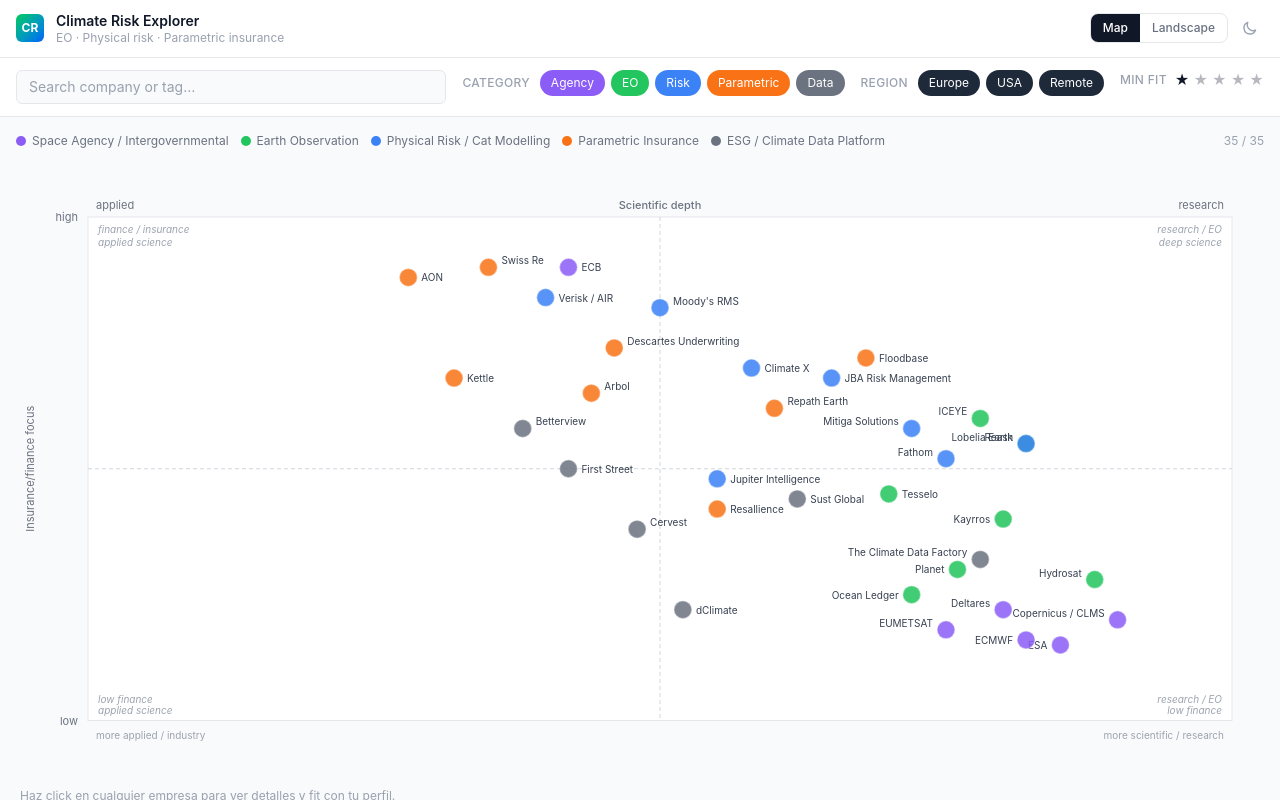
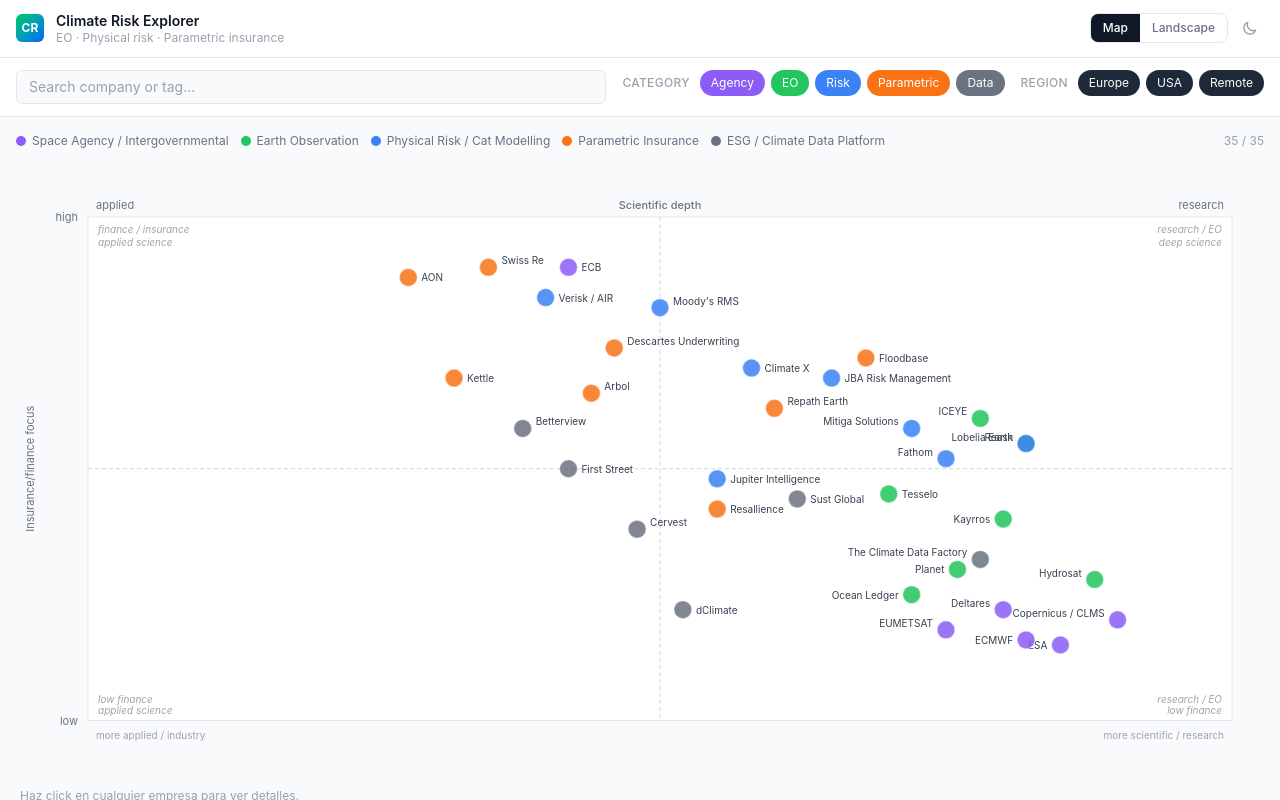
Before and after one commit to dbrisaro/climate-careers, a React (Vite) app: page / in a window 1280 px wide. Built offline with nearby package versions, Linux system fonts and the light colour scheme.

Commit message:
Remove fit/stars from UI

```diff
--- a/src/App.jsx
+++ b/src/App.jsx
@@ -14,7 +14,6 @@
   search: '',
   categories: ALL_CATEGORIES,
   regions: ALL_REGIONS,
-  minFit: 1,
 };
 
 export default function App() {
@@ -34,7 +33,6 @@
     return companiesData.filter((c) => {
       if (!filters.categories.includes(c.category)) return false;
       if (!filters.regions.includes(c.region) && !filters.regions.includes('Remote')) return false;
-      if (c.fit < filters.minFit) return false;
       if (q) {
         const inName = c.name.toLowerCase().includes(q);
         const inTags = c.tags.some((t) => t.toLowerCase().includes(q));
@@ -143,11 +141,7 @@
                           <p className="text-sm font-medium text-gray-900 dark:text-gray-50 truncate">{c.name}</p>
                           <p className="text-xs text-gray-400 truncate">{c.description}</p>
                         </div>
-                        <div className="flex gap-0.5 shrink-0">
-                          {[1,2,3,4,5].map(i => (
-                            <span key={i} className={`text-xs ${i <= c.fit ? 'text-amber-400' : 'text-gray-200 dark:text-gray-700'}`}>★</span>
-                          ))}
-                        </div>
+                        <span className="text-xs text-gray-400 shrink-0">{c.region}</span>
                       </button>
                     );
                   })}
--- a/src/components/CompanyPanel.jsx
+++ b/src/components/CompanyPanel.jsx
@@ -1,31 +1,9 @@
 import { CATEGORY_CONFIG } from '../constants';
 
 const FLAG = {
-  EU: '🇪🇺',
-  FR: '🇫🇷',
-  GB: '🇬🇧',
-  ES: '🇪🇸',
-  PT: '🇵🇹',
-  US: '🇺🇸',
-  NL: '🇳🇱',
-  DE: '🇩🇪',
-  FI: '🇫🇮',
-  AU: '🇦🇺',
-  CH: '🇨🇭',
-  BM: '🇧🇲',
+  EU: '🇪🇺', FR: '🇫🇷', GB: '🇬🇧', ES: '🇪🇸', PT: '🇵🇹',
+  US: '🇺🇸', NL: '🇳🇱', DE: '🇩🇪', FI: '🇫🇮', AU: '🇦🇺', CH: '🇨🇭', BM: '🇧🇲',
 };
-
-function Stars({ n }) {
-  return (
-    <div className="flex gap-0.5">
-      {[1, 2, 3, 4, 5].map((i) => (
-        <span key={i} className={`text-base ${i <= n ? 'text-amber-400' : 'text-gray-200 dark:text-gray-700'}`}>
-          ★
-        </span>
-      ))}
-    </div>
-  );
-}
 
 export default function CompanyPanel({ company, onClose }) {
   if (!company) return null;
@@ -40,9 +18,12 @@
             <span className="text-xl">{FLAG[company.country] ?? '🌍'}</span>
             <h2 className="text-lg font-semibold text-gray-900 dark:text-gray-50">{company.name}</h2>
           </div>
-          <span className={`inline-block text-xs font-medium px-2 py-0.5 rounded-full ${cfg.badge}`}>
-            {cfg.label}
-          </span>
+          <div className="flex items-center gap-2">
+            <span className={`inline-block text-xs font-medium px-2 py-0.5 rounded-full ${cfg.badge}`}>
+              {cfg.label}
+            </span>
+            <span className="text-xs text-gray-400">{company.region}</span>
+          </div>
         </div>
         <button
           onClick={onClose}
@@ -53,23 +34,14 @@
         </button>
       </div>
 
-      {/* Fit */}
-      <div className="flex items-center gap-3 px-4 py-3 border-b border-gray-100 dark:border-gray-800">
-        <span className="text-xs text-gray-400 font-medium uppercase tracking-wide">Fit</span>
-        <Stars n={company.fit} />
-        <span className="text-xs text-gray-400">{company.region}</span>
-      </div>
-
       {/* Body */}
       <div className="p-4 flex flex-col gap-4 flex-1">
-        <div>
-          <p className="text-sm text-gray-600 dark:text-gray-300 leading-relaxed">{company.description}</p>
-        </div>
+        <p className="text-sm text-gray-600 dark:text-gray-300 leading-relaxed">{company.description}</p>
 
         {company.relevance && (
           <div className="rounded-lg bg-blue-50 dark:bg-blue-950/40 border border-blue-100 dark:border-blue-900 p-3">
             <p className="text-xs font-semibold text-blue-700 dark:text-blue-400 mb-1 uppercase tracking-wide">
-              Why relevant
+              Por qué es relevante
             </p>
             <p className="text-sm text-blue-800 dark:text-blue-300 leading-relaxed">{company.relevance}</p>
           </div>
@@ -98,7 +70,7 @@
           className="mt-auto flex items-center justify-center gap-2 w-full py-2.5 px-4 rounded-lg text-sm font-medium text-white transition-opacity hover:opacity-90"
           style={{ backgroundColor: cfg.color }}
         >
-          View careers
+          Ver carreras
           <svg className="w-3.5 h-3.5" fill="none" viewBox="0 0 24 24" stroke="currentColor" strokeWidth={2}>
             <path strokeLinecap="round" strokeLinejoin="round" d="M10 6H6a2 2 0 00-2 2v10a2 2 0 002 2h10a2 2 0 002-2v-4M14 4h6m0 0v6m0-6L10 14" />
           </svg>
--- a/src/components/FilterBar.jsx
+++ b/src/components/FilterBar.jsx
@@ -67,34 +67,14 @@
         })}
       </div>
 
-      {/* Min fit */}
-      <div className="flex items-center gap-2">
-        <span className="text-xs text-gray-400 font-medium uppercase tracking-wide">Min fit</span>
-        <div className="flex gap-1">
-          {[1, 2, 3, 4, 5].map((n) => (
-            <button
-              key={n}
-              onClick={() => onChange({ ...filters, minFit: filters.minFit === n ? 1 : n })}
-              className={`text-sm transition-opacity ${
-                n <= filters.minFit ? 'opacity-100' : 'opacity-30'
-              }`}
-              title={`Show ${n}★+`}
-            >
-              ★
-            </button>
-          ))}
-        </div>
-      </div>
-
       {/* Reset */}
-      {(filters.search || filters.categories.length < 5 || filters.regions.length < 3 || filters.minFit > 1) && (
+      {(filters.search || filters.categories.length < 5 || filters.regions.length < 3) && (
         <button
           onClick={() =>
             onChange({
               search: '',
               categories: Object.keys(CATEGORY_CONFIG),
               regions: REGIONS,
-              minFit: 1,
             })
           }
           className="text-xs text-gray-400 hover:text-gray-600 dark:hover:text-gray-200 underline"
--- a/src/components/LandscapeView.jsx
+++ b/src/components/LandscapeView.jsx
@@ -18,11 +18,7 @@
           <span>{FLAG[company.country] ?? '🌍'}</span>
           {company.name}
         </span>
-        <div className="flex gap-0.5">
-          {[1,2,3,4,5].map(i => (
-            <span key={i} className={`text-xs ${i <= company.fit ? 'text-amber-400' : 'text-gray-200 dark:text-gray-700'}`}>★</span>
-          ))}
-        </div>
+        <span className="text-xs text-gray-400">{company.region}</span>
       </div>
       <p className="text-xs text-gray-500 dark:text-gray-400 leading-snug line-clamp-2">{company.description}</p>
       <div className="flex flex-wrap gap-1 mt-2">
--- a/src/components/ScatterMap.jsx
+++ b/src/components/ScatterMap.jsx
@@ -140,7 +140,7 @@
 
       {/* Bottom hint */}
       <p className="text-xs text-gray-400 dark:text-gray-500 mt-1 px-1">
-        Haz click en cualquier empresa para ver detalles y fit con tu perfil.
+        Haz click en cualquier empresa para ver detalles.
       </p>
     </div>
   );
```
